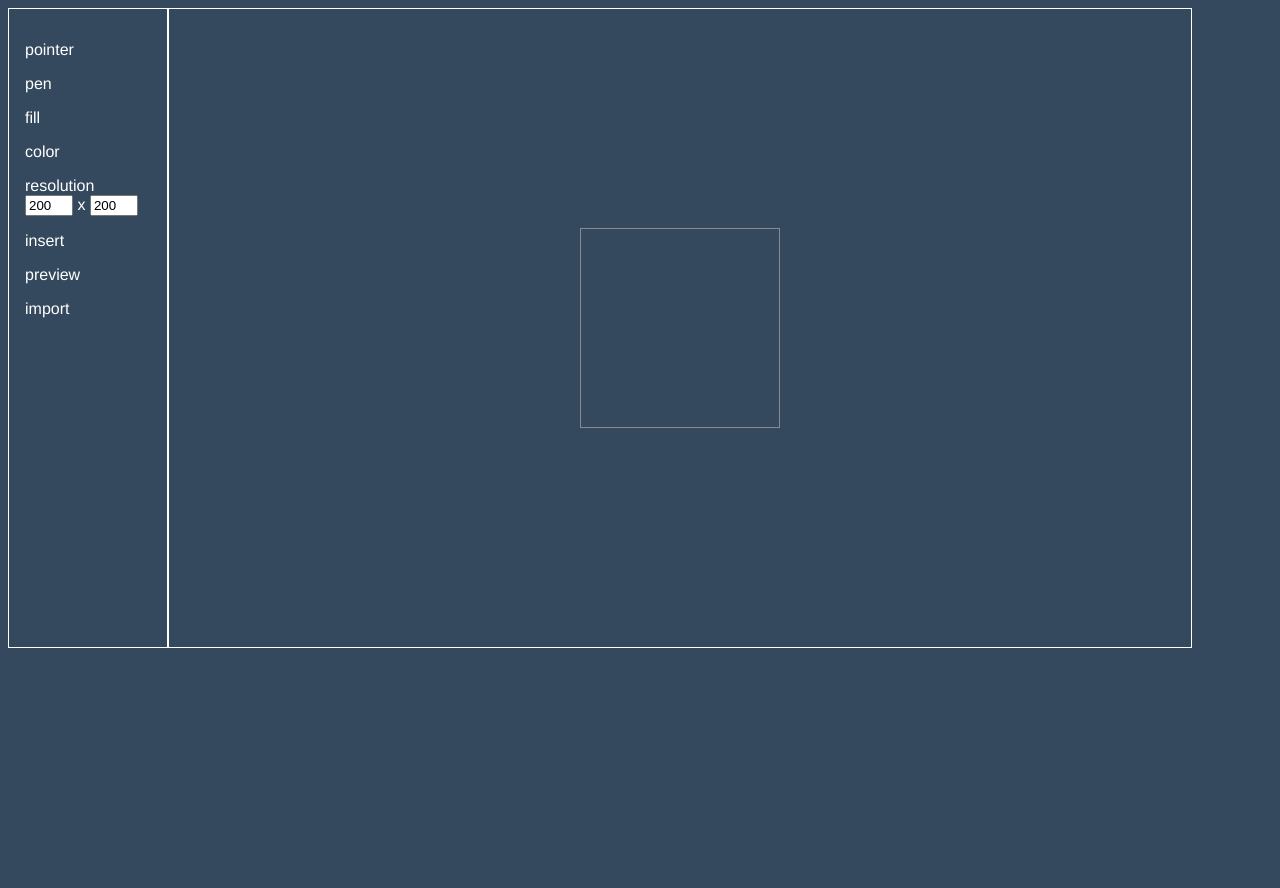
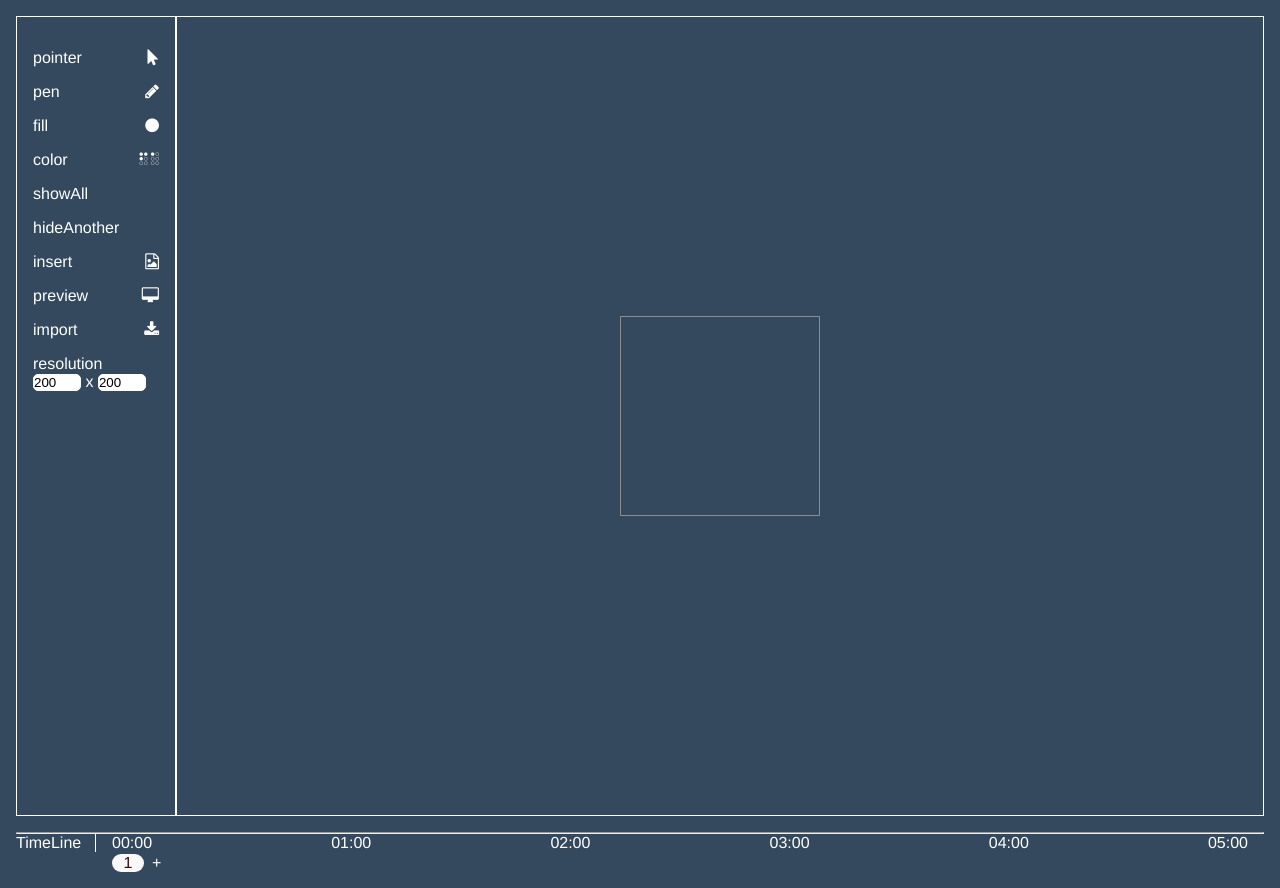
Before and after one commit to moushicheng/easy-animation, a Vue app: page /main in a window 1280 px wide. Before the commit the page ends 808 px from the top, so only its background shows below. Built offline with nearby package versions, Linux system fonts and the light colour scheme.

Commit message:
[add] basic_layout

```diff
--- a/package.json
+++ b/package.json
@@ -12,6 +12,7 @@
     "animatejs": "^1.0.1",
     "core-js": "^3.6.5",
     "element-ui": "^2.13.2",
+    "font-awesome": "^4.7.0",
     "vue": "^2.6.11",
     "vue-router": "^3.2.0",
     "vuex": "^3.4.0"
--- a/src/layout/index.js
+++ b/src/layout/index.js
@@ -1,4 +1,4 @@
 
 import  toolBar from '@/layout/toolBar'
-
-export default {toolBar}
+import  trackBlock from '@/layout/trackBlock'
+export default {toolBar,trackBlock}
--- a/src/layout/toolBar/index.vue
+++ b/src/layout/toolBar/index.vue
@@ -1,20 +1,47 @@
 <template>
   <div id="toolBar">
-    <div class="tool-item">pointer</div>
-    <div class="tool-item">pen</div>
-    <div class="tool-item">fill</div>
-    <div class="tool-item">color</div>
     <div class="tool-item">
-      resolution
+      <p>pointer</p>
+      <i class="fa fa-mouse-pointer" aria-hidden="true"></i>
+    </div>
+    <div class="tool-item">
+      <p>pen</p>
+      <i class="fa fa-pencil" aria-hidden="true"></i>
+    </div>
+    <div class="tool-item">
+      <p>fill</p>
+      <i class="fa fa-circle" aria-hidden="true"></i>
+    </div>
+    <div class="tool-item">
+      <p>color</p>
+      <i class="fa fa-braille" aria-hidden="true"></i>
+    </div>
+    <div class="tool-item">
+      <p>showAll</p>
+    </div>
+    <div class="tool-item">
+      <p>hideAnother</p>
+    </div>
+    <div class="tool-item">
+      <p>insert</p>
+      <i class="fa fa-file-image-o" aria-hidden="true"></i>
+    </div>
+    <div class="tool-item">
+      <p>preview</p>
+      <i class="fa fa-desktop" aria-hidden="true"></i>
+    </div>
+    <div class="tool-item">
+      <p>import</p>
+      <i class="fa fa-download" aria-hidden="true"></i>
+    </div>
+    <div class="tool-item " id="resolution">
+      <p>resolution</p>
       <div id="resolutionBlock">
         <input type="text" v-model="resolution[0]" />
         x
         <input type="text" v-model="resolution[1]" />
       </div>
     </div>
-    <div class="tool-item">insert</div>
-    <div class="tool-item">preview</div>
-    <div class="tool-item">import</div>
   </div>
 </template>
 
@@ -22,13 +49,18 @@
 export default {
   name: "toolBar",
   data() {
-    return {
-    };
+    return {};
   },
   components: {},
   mounted() {},
   methods: {},
-  props:['resolution']
+  model: {
+    prop: "resolution",
+    event: "change"
+  },
+  props: {
+    resolution: Array
+  }
 };
 </script>
 
@@ -40,11 +72,17 @@ export default {
   .tool-item {
     cursor: pointer;
     margin-top: 1rem;
+    display: flex;
+    justify-content: space-between;
   }
-  #resolutionBlock {
-    width: fit-content;
-    input {
-      width: 3rem;
+  #resolution {
+    flex-direction: column;
+    #resolutionBlock {
+      width: fit-content;
+      input {
+        border-radius: 5px;
+        width: 3rem;
+      }
     }
   }
 }
--- /dev/null
+++ b/src/layout/trackBlock/index.vue
@@ -0,0 +1,80 @@
+<template>
+  <div id="trackBlock">
+    <hr />
+    <div id="timeLine">
+      <p>TimeLine </p>
+      <div id="timeContainer">
+        <div class="time-item">00:00</div>
+        <div class="time-item">01:00</div>
+        <div class="time-item">02:00</div>
+        <div class="time-item">03:00</div>
+        <div class="time-item">04:00</div>
+        <div class="time-item">05:00</div>
+      </div>
+    </div>
+    <div id="frameTrack">
+       <div class="frame">1</div>
+       <div id="plusBtn" @click="addFrame">+</div>
+    </div>
+
+  </div>
+</template>
+
+<script>
+export default {
+  name: "trackBlock",
+  data() {
+    return {
+      timeData:[
+        {
+          order:1,
+          time:0,
+        }
+      ]
+    };
+  },
+  components: {},
+  mounted() {},
+  methods: {
+    addFrame:function(){
+
+    }
+  }
+};
+</script>
+
+<style lang="scss" scoped>
+#trackBlock {
+  margin-top: 1rem;
+  #timeLine{
+    display: flex;
+    p{
+      width:5rem;
+      border-right:1px solid white;
+      padding-right:1rem;
+    }
+    #timeContainer{
+      flex-grow: 1;
+      display: flex;
+      justify-content: space-between;
+      margin:0 1rem;
+    }
+  }
+  #frameTrack{
+    margin-left:6rem;
+    margin-top:0.1rem;
+    display: flex;
+    .frame{
+      width:2rem;
+      border-radius: 1rem;
+      color:rgb(58, 13, 13);
+      background: rgb(250, 249, 249);
+      text-align: center;
+    }
+    #plusBtn{
+      margin-left:0.5rem;
+    }
+  }
+
+}
+</style>
--- a/src/main.js
+++ b/src/main.js
@@ -2,6 +2,7 @@ import Vue from 'vue'
 import App from './App.vue'
 import router from './router'
 import store from './store'
+import 'font-awesome/css/font-awesome.min.css'
 
 Vue.config.productionTip = false
 
--- a/src/styles/index.scss
+++ b/src/styles/index.scss
@@ -21,6 +21,8 @@ html {
 *:before,
 *:after {
   box-sizing: inherit;
+  margin:0;
+  padding:0;
 }
 
 a:focus,
@@ -39,3 +41,7 @@ a:hover {
 div:focus {
   outline: none;
 }
+input{
+	outline:none;
+	border:1px solid white;
+}
--- a/src/styles/page.scss
+++ b/src/styles/page.scss
@@ -1,6 +1,8 @@
 body,html{
     width:100vw;
-    height:100vh;
-    overflow: hidden;
+
     background: #34495e;
 }
+body{
+    padding:1rem;
+}
--- a/src/views/MainPage/index.vue
+++ b/src/views/MainPage/index.vue
@@ -1,12 +1,12 @@
 <template>
   <div id="main-page">
     <div class="wrapper">
-      <toolBar :resolution="resolution" ></toolBar>
-      <div id="draw-block">
+      <toolBar v-model="resolution"></toolBar>
+      <div id="draw-block" ref="drawBlock">
         <canvas id="drawArea" ref="canvas"></canvas>
       </div>
     </div>
-    <div id="timeline-block"></div>
+    <trackBlock></trackBlock>
   </div>
 </template>
 
@@ -17,23 +17,38 @@ export default {
   name: "",
   data() {
     return {
-      resolution: [200, 200]
+      resolution: [200, 200],
+      point: [
+        ['100,100','200,100','100,200']
+        ['300,100','400,100','300,200']
+      ]
     };
   },
   components: {
-    toolBar: Layout.toolBar
+    toolBar: Layout.toolBar,
+    trackBlock: Layout.trackBlock
   },
   mounted() {},
   methods: {},
   watch: {
-    resolution:function(val){
-     let c=this.$refs.canvas;
-     let w=val[0]+'px';
-     let h=val[1]+'px';
-     c.style.width=w;
-     c.style.height=h;
+    resolution: function(val) {
+      let c = this.$refs.canvas;
+      let db = this.$refs.drawBlock;
+      let maxHeight = db.clientHeight - 15;
+      let maxWidth = db.clientWidth - 15;
+
+      if (val[0] * 1 >= maxWidth) {
+        this.resolution[0] = maxWidth;
+      }
+      if (val[1] * 1 >= maxHeight) {
+        this.resolution[1] = maxHeight;
+      }
+      let w = this.resolution[0] + "px";
+      let h = this.resolution[1] + "px";
+      c.style.width = w;
+      c.style.height = h;
     }
-  },
+  }
 };
 </script>
 
@@ -44,9 +59,8 @@ export default {
   .wrapper {
     display: flex;
     #draw-block {
-      padding: 1rem;
-      width: 80vw;
-      height: 80vh;
+      flex-grow: 1;
+      height: 50rem;
       border: 1px solid white;
       display: flex;
       justify-content: center;
```
Also changed, not shown: src/layout/trackBlock/frameInfoPopover.vue (added), 1 other file (tests, documents, lock files or other folders).
